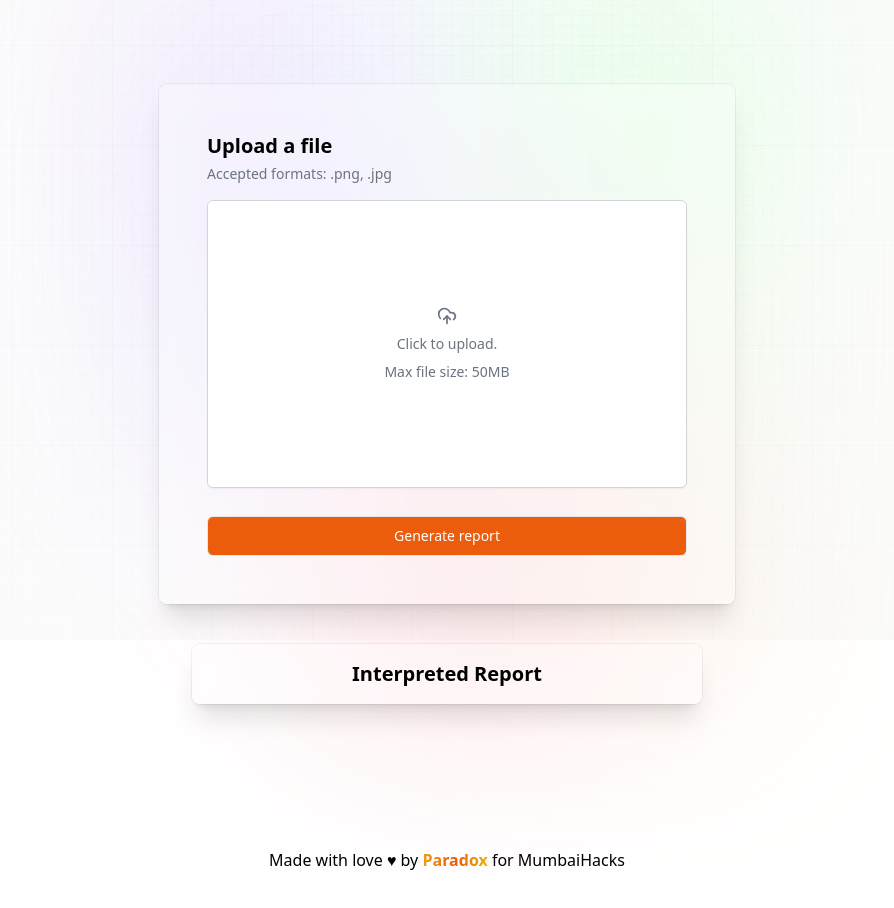
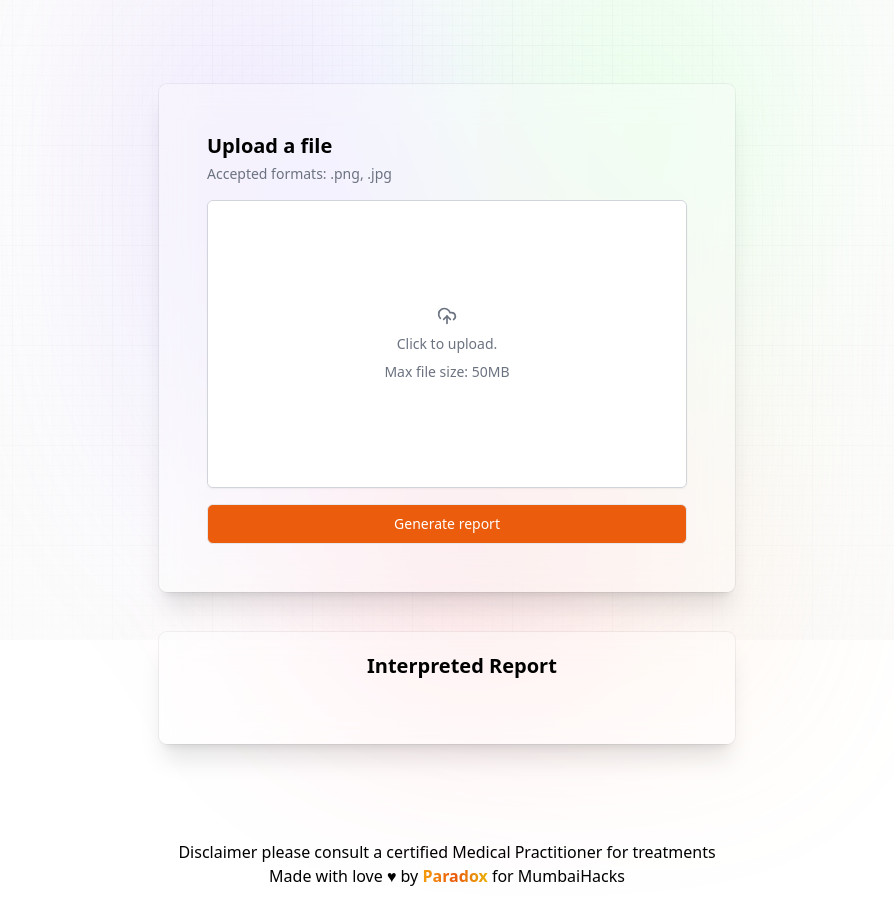
Before and after one commit to haider-patanwala/doctalyzer, a React (Vite) app: page /ocr in a window 1280 px wide. Shown: the part 160-1068 px from the top of the page, without its empty margins (193-1087 px from the left). Built offline with nearby package versions, Linux system fonts and the light colour scheme; no server answers; a web font is replaced by a local one.

Commit message:
Final Commit

```diff
--- a/src/components/Footer.jsx
+++ b/src/components/Footer.jsx
@@ -2,7 +2,15 @@ import React from "react"
 
 const Footer = () => {
 	return (
-		<footer className='flex mt-12 mb-5 pt-12 justify-center content-end'>
+		<footer className='flex mt-12 mb-5 pt-12 justify-center items-center content-end'>
+			<div>
+				<div className='text-center'>
+					<span>
+						Disclaimer please consult a certified Medical Practitioner for
+						treatments
+					</span>
+				</div>
+				<div className='text-center'>
 					<span className='text-black pt-12'>
 						Made with love ♥ by{" "}
 						<a href='#' className='font-bold orange_gradient'>
@@ -10,6 +18,8 @@ const Footer = () => {
 						</a>{" "}
 						for MumbaiHacks
 					</span>
+				</div>
+			</div>
 		</footer>
 	)
 }
--- a/src/components/Medicalreport.jsx
+++ b/src/components/Medicalreport.jsx
@@ -5,7 +5,7 @@ import Footer from "./Footer"
 
 const openai = new OpenAIApi(
 	new Configuration({
-		apiKey: "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",
+		apiKey: "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",
 	})
 )
 
@@ -107,7 +107,7 @@ function Medicalreport() {
 					>
 						Diclofanac
 					</div>
-					<div className="orange_gradient px-2 pt-1 text-sm">1M+ Medicines</div>
+					<div className='orange_gradient px-2 pt-1 text-sm'>1M+ Medicines</div>
 				</div>
 			</div>
 
--- a/src/components/Ocr.jsx
+++ b/src/components/Ocr.jsx
@@ -6,12 +6,12 @@ import { Configuration, OpenAIApi } from "openai"
 const API_KEY = "AIzaSyDXoH4e5JOoH3s6dQMMceYvhhygHSqfVWs"
 const openai = new OpenAIApi(
 	new Configuration({
-		apiKey: "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",
+		apiKey: "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",
 	})
 )
 
 const answer =
-	"give patient name , age , and report  summary  in 20 words in very simple term"
+	"Interpret this given ocr extracted data into laymen terms that even a child can understand just make sure to exclude name, age, location or similar data from the given data just interpret diagnosed medical report and provide summary in 100 words.And also give future implications and precautions to take and mention its seriousness"
 
 export default function Ocr() {
 	const [image, setImage] = useState(null)
@@ -123,7 +123,7 @@ export default function Ocr() {
 				<Nav />
 			</div>
 			<div className='flex flex-col items-center w-full max-w-xl p-12 mx-auto rounded-lg shadow-xl dark:bg-white/10 bg-white/30 ring-1 ring-gray-900/5 backdrop-blur-lg'>
-				<form className='grid gap-6 w-full'>
+				<form className='grid gap-3 w-full'>
 					<div>
 						<div className='space-y-1 mb-4'>
 							<h2 className='text-xl font-semibold'>Upload a file</h2>
@@ -190,12 +190,13 @@ export default function Ocr() {
 
 			<div className='mt-10'>
 				<div
-					className='flex flex-col items-center w-full max-w-xl p-12 mx-auto rounded-lg shadow-xl dark:bg-white/10 bg-white/30 ring-1 ring-gray-900/5 backdrop-blur-lg'
+					className='flex flex-col items-center w-full max-w-xl py-12 mx-auto rounded-lg shadow-xl dark:bg-white/10 bg-white/30 ring-1 ring-gray-900/5 backdrop-blur-lg'
 					style={{ padding: "0" }}
 				>
-					<div className='mx-20'>
-						<div className='space-y-5 mb-4 mt-4 mx-20'>
+					<div className='mx-20 mb-6'>
+						<div className=' mb-4 mt-5 mx-32 w-full'>
 							<h2 className='text-xl font-semibold '>Interpreted Report</h2>
+							<br />
 						</div>
 						<div className='stored-result'>
 							{/* Display a loading message while the result is being processed */}
```
Lines whose indentation alone changed are shown as unchanged.
